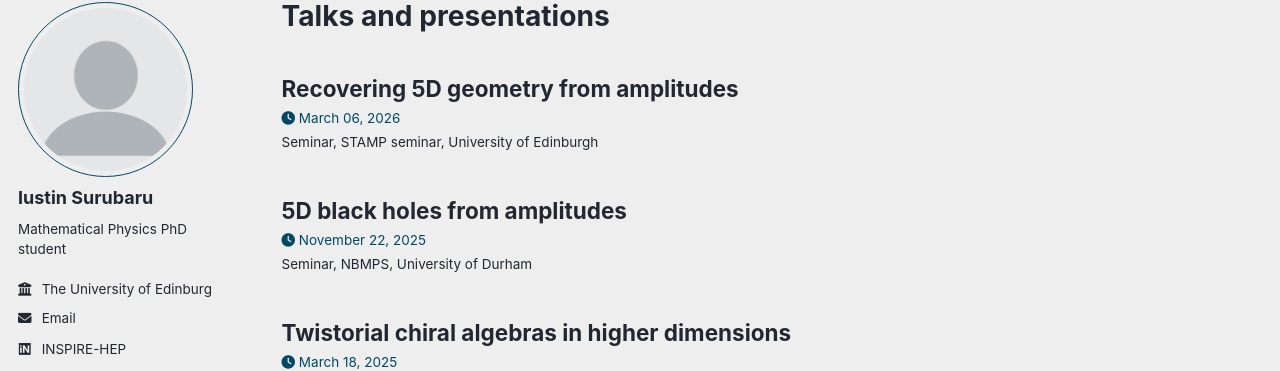
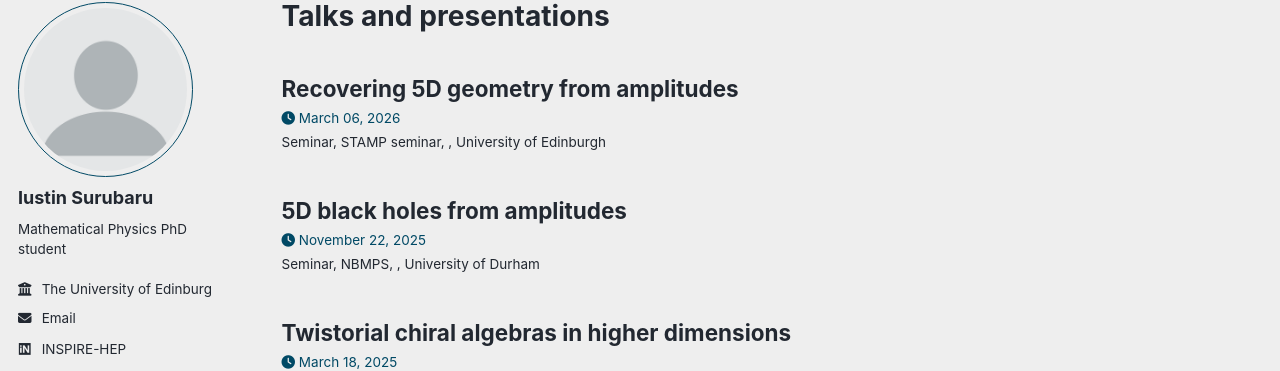
Before and after one commit to IustinS2/IustinS2.github.io, a Jekyll site: the page built from _pages/talks.html, in a window 1280 px wide. Shown: the part 99-470 px from the top of the page. Built offline with Jekyll 4.4.1, drawn with Linux system fonts in a browser that asks for light colours; some web fonts are replaced; a script bundle is joined from its source files by our own code; library files that are not in the unit come from our copies.

Commit message:
Update venue display logic in archive template

```diff
--- a/_includes/archive-single-talk.html
+++ b/_includes/archive-single-talk.html
@@ -32,7 +32,7 @@
       <p class="page__meta"><i class="fa fa-clock" aria-hidden="true"></i> {% include read-time.html %}</p>
     {% endif %}
     {% if post.date %}<p class="page__meta"><i class="fa fa-clock" aria-hidden="true"></i> {{ post.date | date: '%B %d, %Y' }}</p>{% endif %}
-    {% if post.venue %}<p class="archive__item-excerpt" itemprop="description">{{post.type}}, {{ post.venue }},  {{post.location}} {% endif %}
+    {% if post.venue %}<p class="archive__item-excerpt" itemprop="description">{{post.type}}, {{ post.venue }}, {% if post.location %}, {{ post.location }}{% endif %} {% endif %}
     {% if post.excerpt %}<p class="archive__item-excerpt" itemprop="description">{{ post.excerpt | markdownify }}</p>{% endif %}
   </article>
 </div>
```
